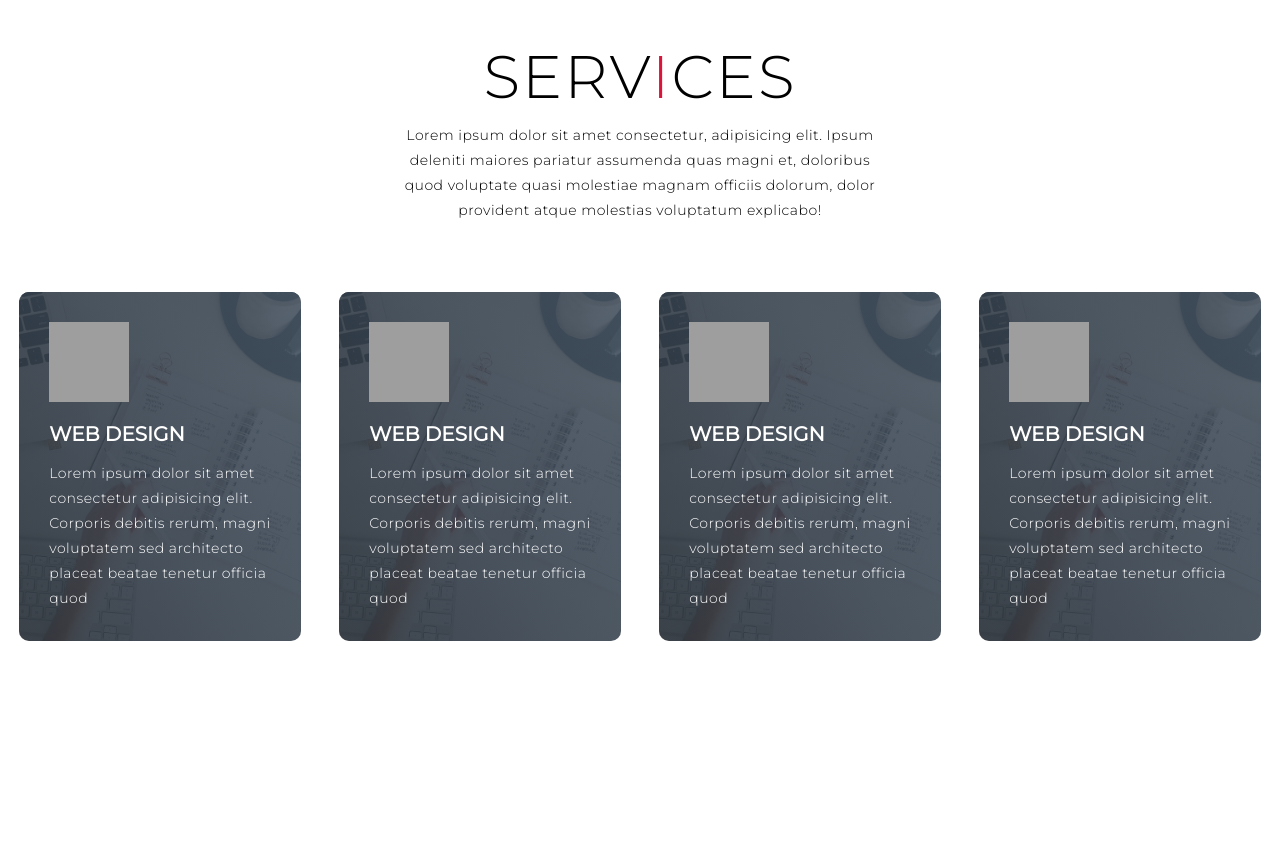
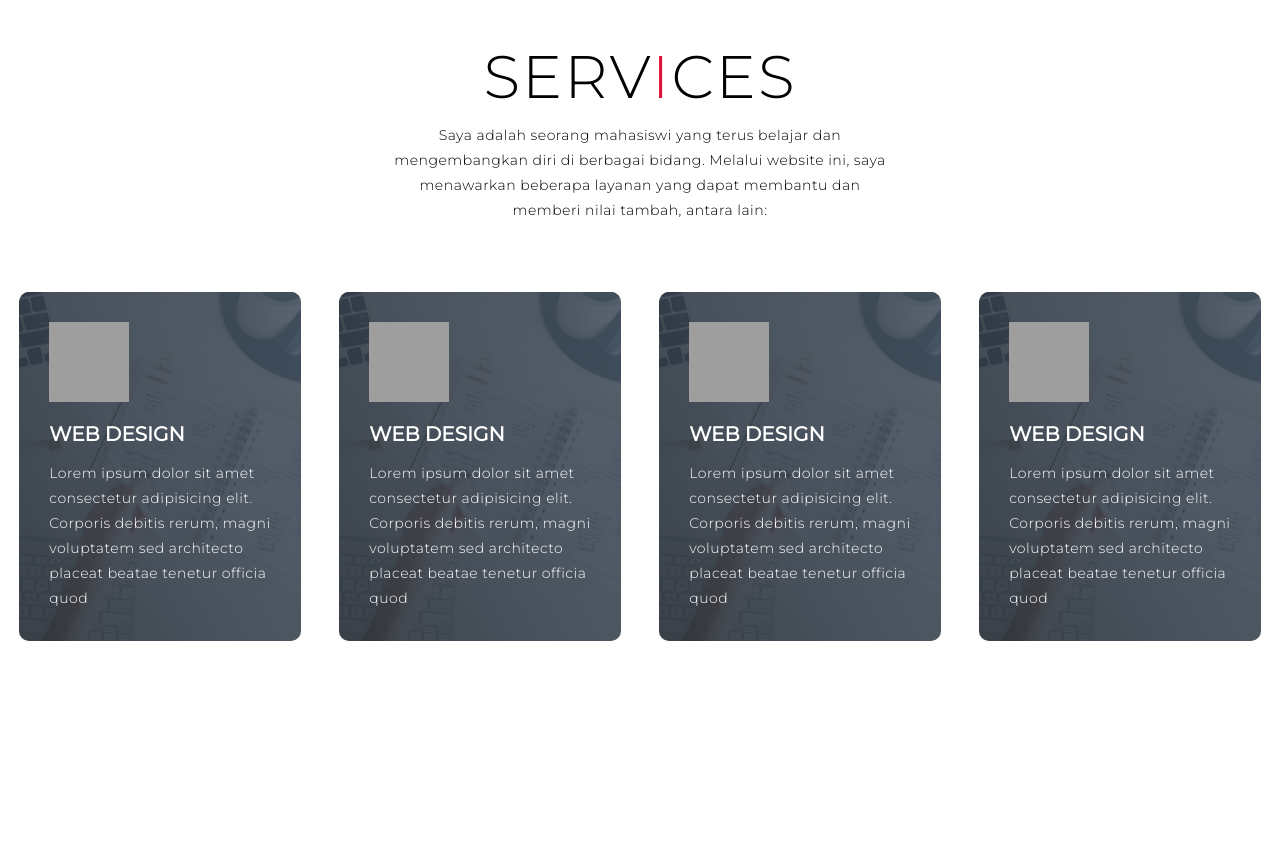
Before and after one commit to nadiraazzahranadira2025-creator/viradunga, a plain HTML site: page index.html in a window 1280 px wide. Shown: the part 860-1717 px from the top of the page. Drawn offline with Linux system fonts and the light colour scheme; grey boxes are pictures that could not be loaded.

Commit message:
Update index.html

```diff
--- a/index.html
+++ b/index.html
@@ -54,9 +54,7 @@
     <div class="services container">
       <div class="service-top">
         <h1 class="section-title">Serv<span>i</span>ces</h1>
-        <p>Lorem ipsum dolor sit amet consectetur, adipisicing elit. Ipsum deleniti maiores pariatur assumenda quas
-          magni et, doloribus quod voluptate quasi molestiae magnam officiis dolorum, dolor provident atque molestias
-          voluptatum explicabo!</p>
+        <p>Saya adalah seorang mahasiswi yang terus belajar dan mengembangkan diri di berbagai bidang. Melalui website ini, saya menawarkan beberapa layanan yang dapat membantu dan memberi nilai tambah, antara lain:</p>
       </div>
       <div class="service-bottom">
         <div class="service-item">
```
